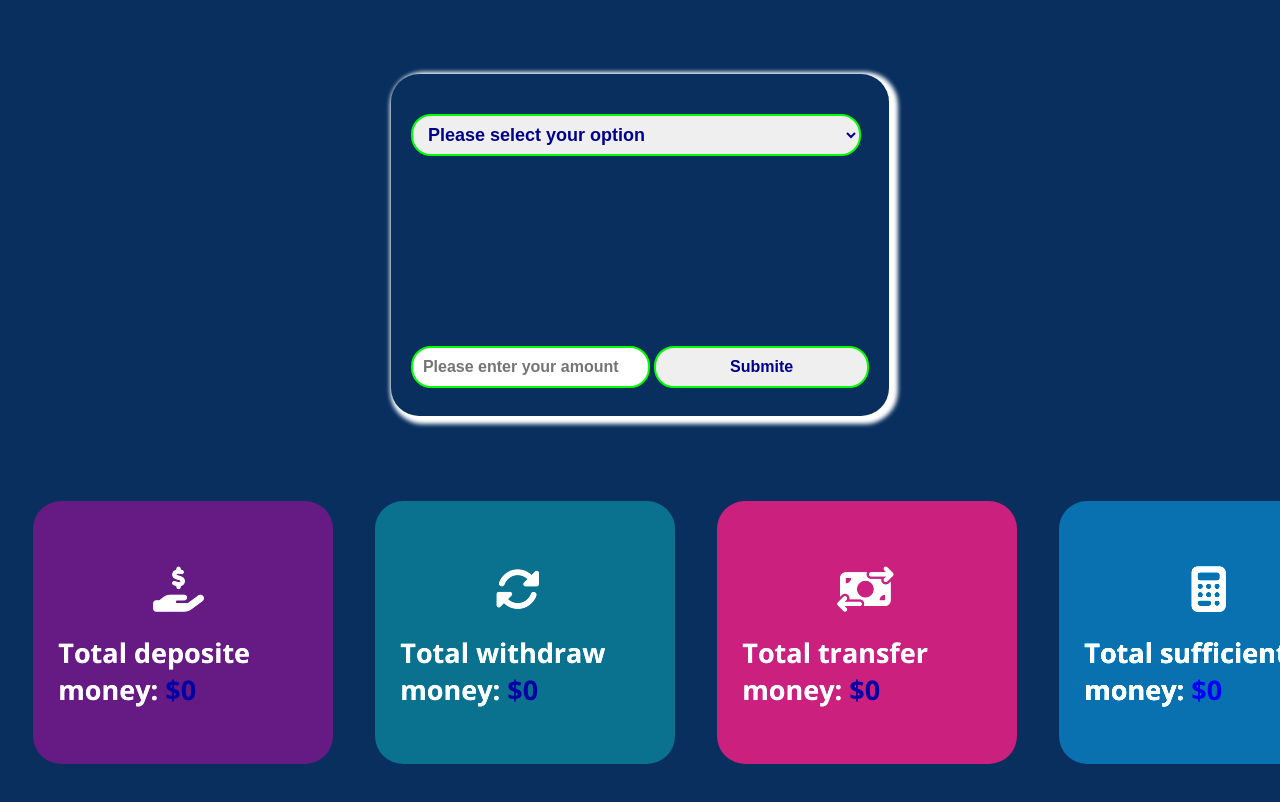
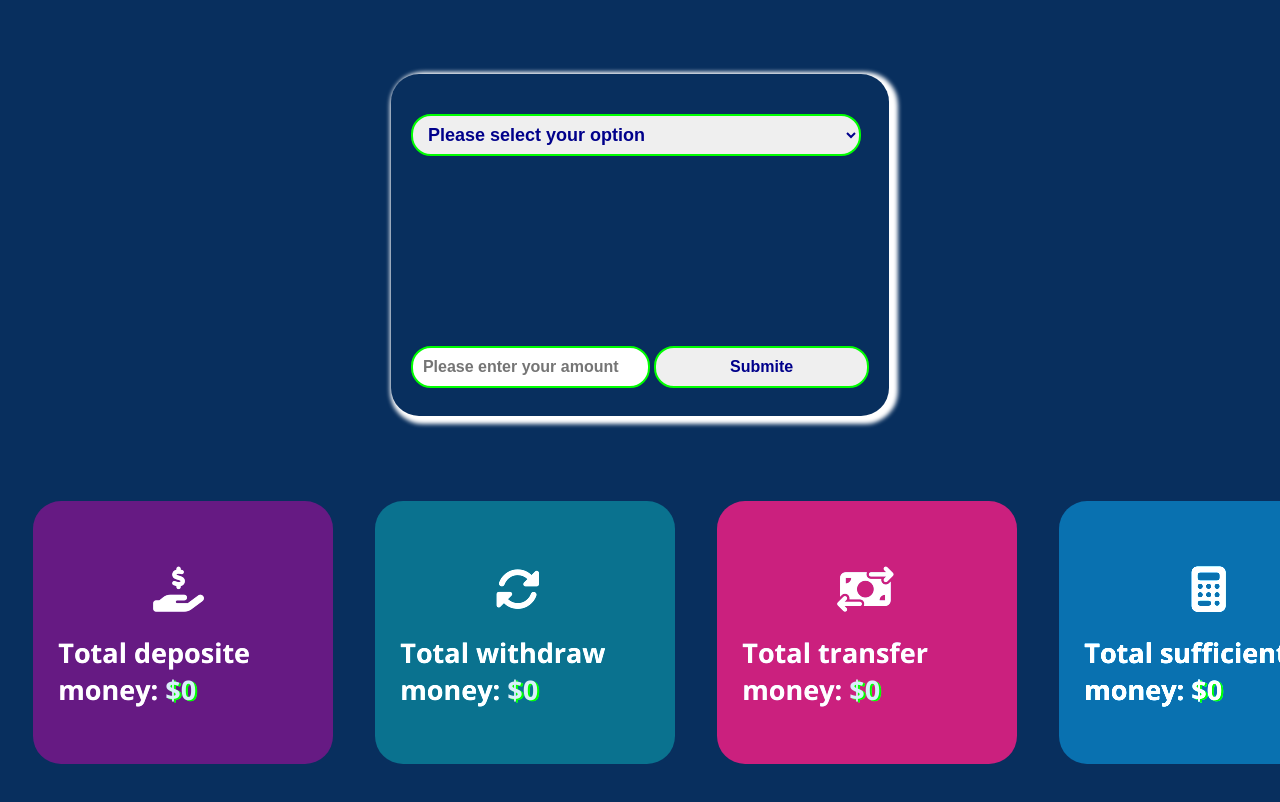
Before and after one commit to CoderSubrota/local-storage-mini-bank-project, a plain HTML site: page index.html in a window 1280 px wide. Shown: the part 248-1050 px from the top of the page. Drawn offline with nearby package versions, Linux system fonts and the light colour scheme.

Commit message:
add color of money text

```diff
--- a/style.css
+++ b/style.css
@@ -145,7 +145,8 @@ body{
 }
 
 .money{
-    color: darkblue;
+    color: #b6c7d1;
+    text-shadow: 2px 1px lime;
 }
 
 #transferNumber{
```
